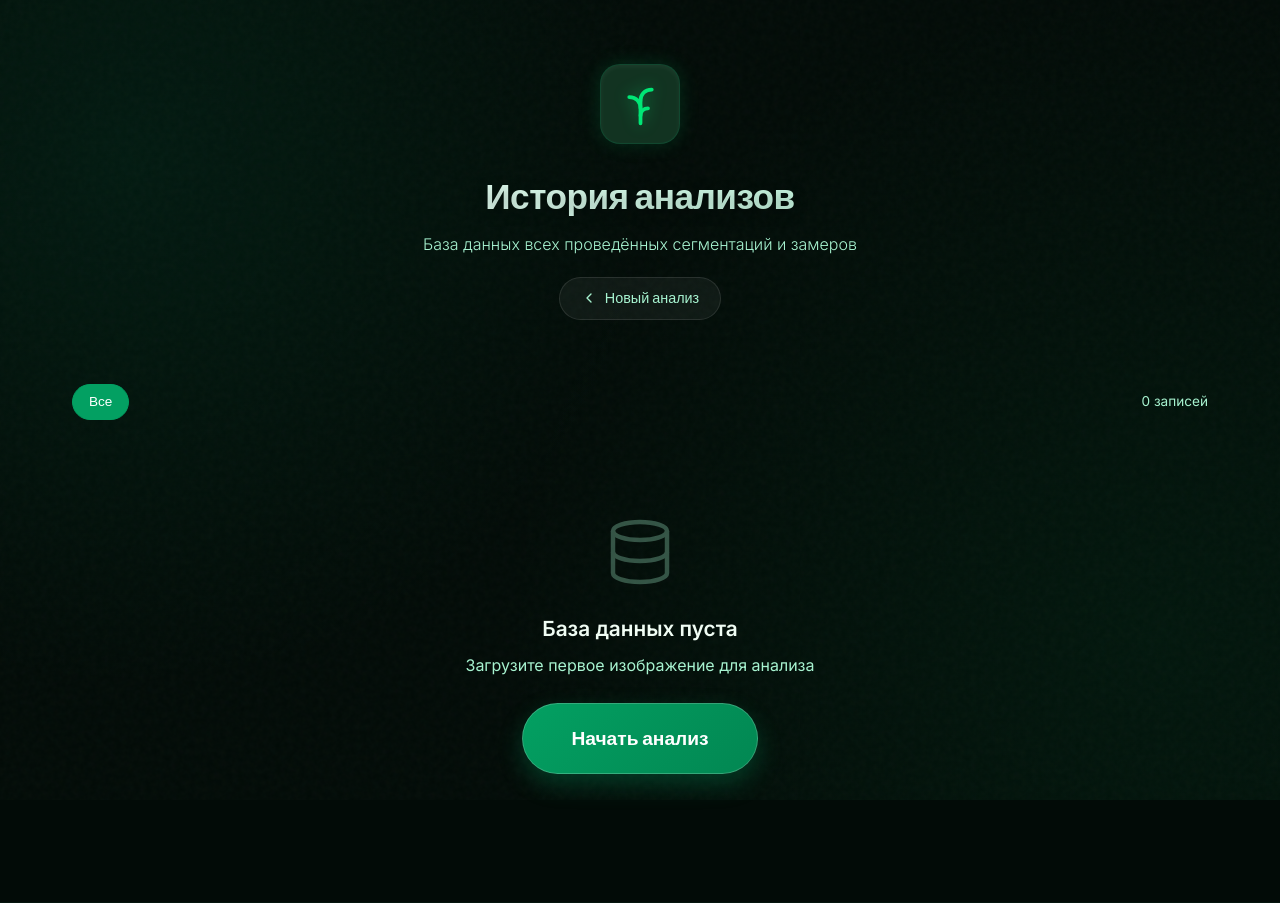
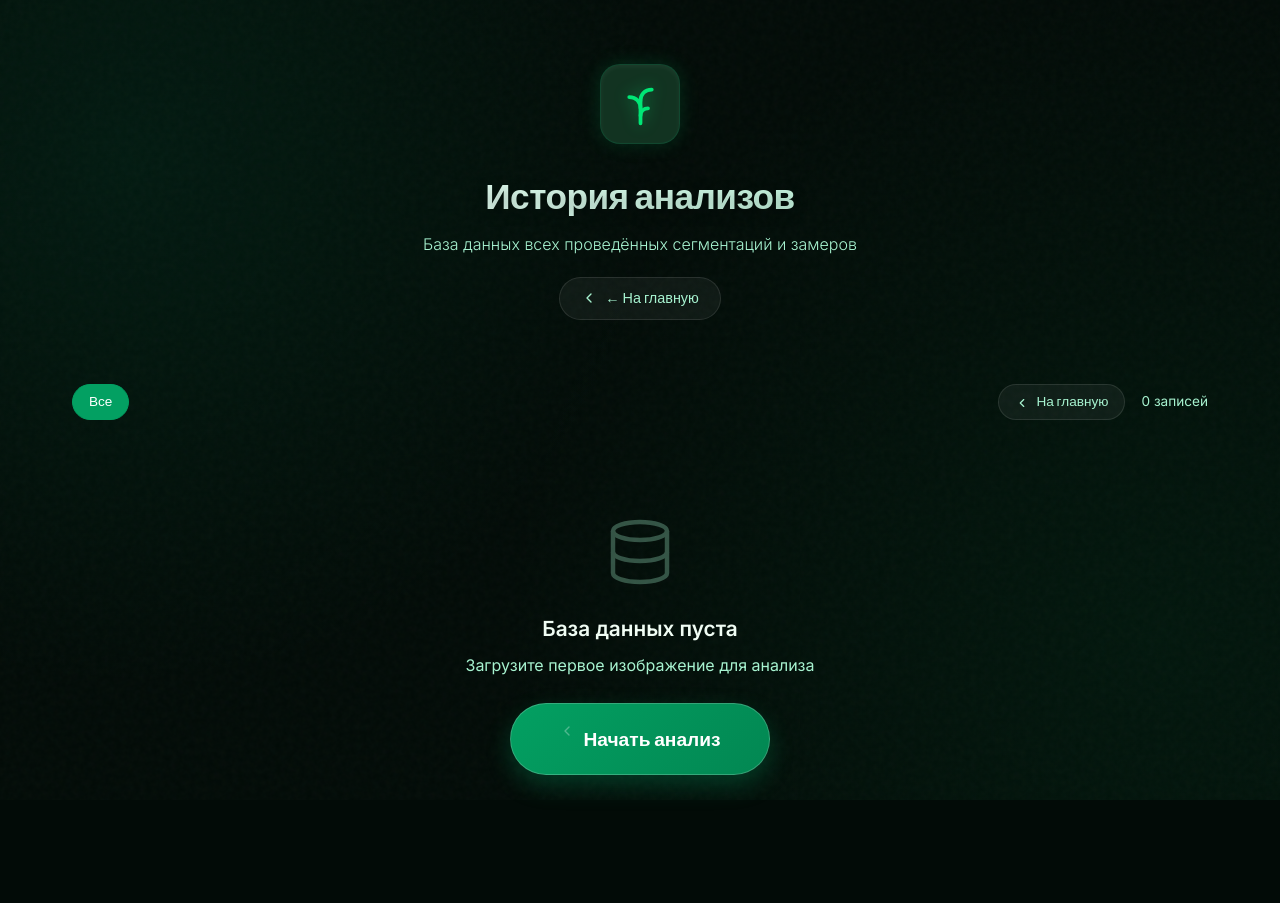
Before and after one commit to YaLapushok/Plants_Verefication_Size-PvZ-, a FastAPI app: page /db in a window 1280 px wide. Before the commit the page ends 789 px from the top, so only its background shows below. Run offline with FastAPI, Linux system fonts and the light colour scheme; data that the repository does not hold is empty.

Commit message:
Update db.html

```diff
--- a/app/templates/db.html
+++ b/app/templates/db.html
@@ -265,11 +265,11 @@
             <h1>История анализов</h1>
             <p>База данных всех проведённых сегментаций и замеров</p>
             <a href="/" class="db-link-btn">
-                <svg width="16" height="16" viewBox="0 0 24 24" fill="none" stroke="currentColor" stroke-width="2"
-                    stroke-linecap="round" stroke-linejoin="round">
-                    <polyline points="15 18 9 12 15 6" />
-                </svg>
-                Новый анализ
+            <svg width="16" height="16" viewBox="0 0 24 24" fill="none" stroke="currentColor" stroke-width="2"
+            stroke-linecap="round" stroke-linejoin="round">
+            <polyline points="15 18 9 12 15 6" />
+            </svg>
+            ← На главную
             </a>
         </header>
 
@@ -282,6 +282,13 @@
                         }}</a>
                     {% endfor %}
                 </div>
+                <a href="/" class="tab-btn" style="margin-left: auto;">
+                <svg width="14" height="14" viewBox="0 0 24 24" fill="none" stroke="currentColor" stroke-width="2"
+                stroke-linecap="round" stroke-linejoin="round" style="vertical-align: text-bottom; margin-right: 0.3rem;">
+                <polyline points="15 18 9 12 15 6" />
+                </svg>
+                На главную
+                </a>
                 <div style="display: flex; align-items: center; gap: 1rem; flex-wrap: wrap;">
                     <span style="color:var(--text-secondary); font-size:0.85rem;">{{ rows|length }} записей</span>
                     {% if rows %}
@@ -405,7 +412,13 @@
                 <h3>База данных пуста</h3>
                 <p>Загрузите первое изображение для анализа</p>
                 <a href="/" class="btn-primary"
-                    style="display:inline-flex;margin-top:1.5rem;text-decoration:none;">Начать анализ</a>
+                style="display:inline-flex;margin-top:1.5rem;text-decoration:none;align-items:center;gap:0.5rem;">
+                <svg width="16" height="16" viewBox="0 0 24 24" fill="none" stroke="currentColor" stroke-width="2"
+                stroke-linecap="round" stroke-linejoin="round">
+                <polyline points="15 18 9 12 15 6" />
+                </svg>
+                Начать анализ
+                </a>
             </div>
             {% endif %}
         </main>
```
